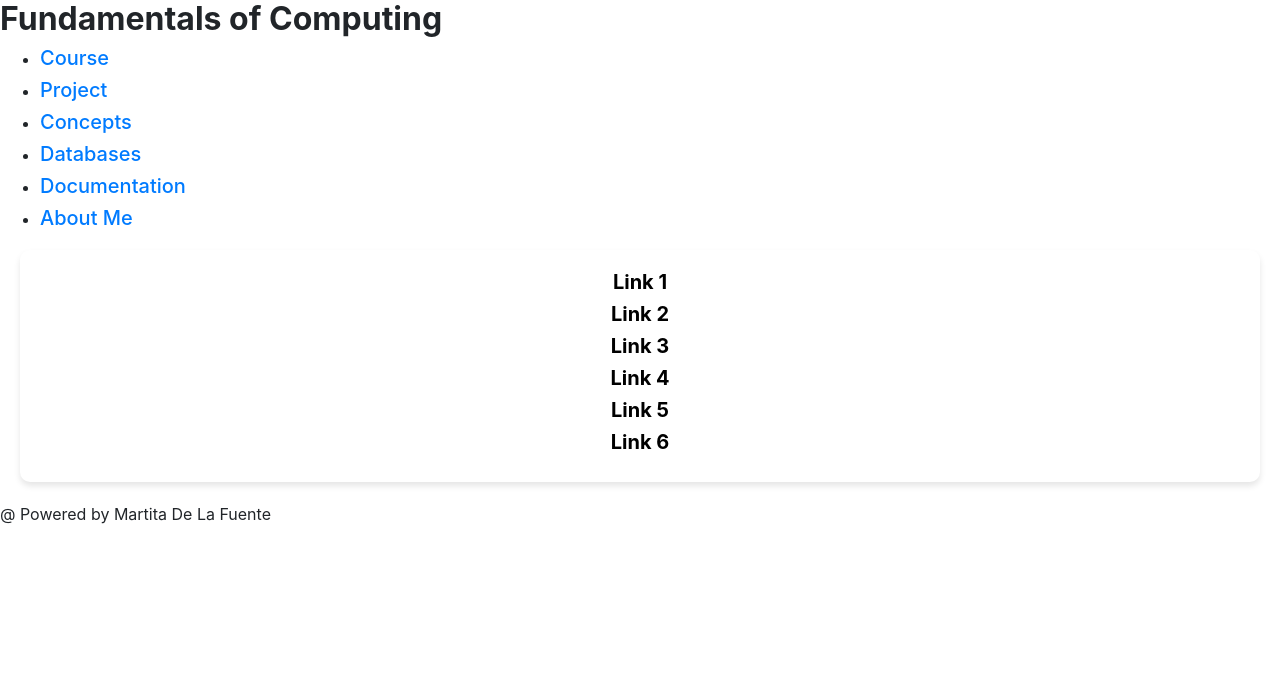
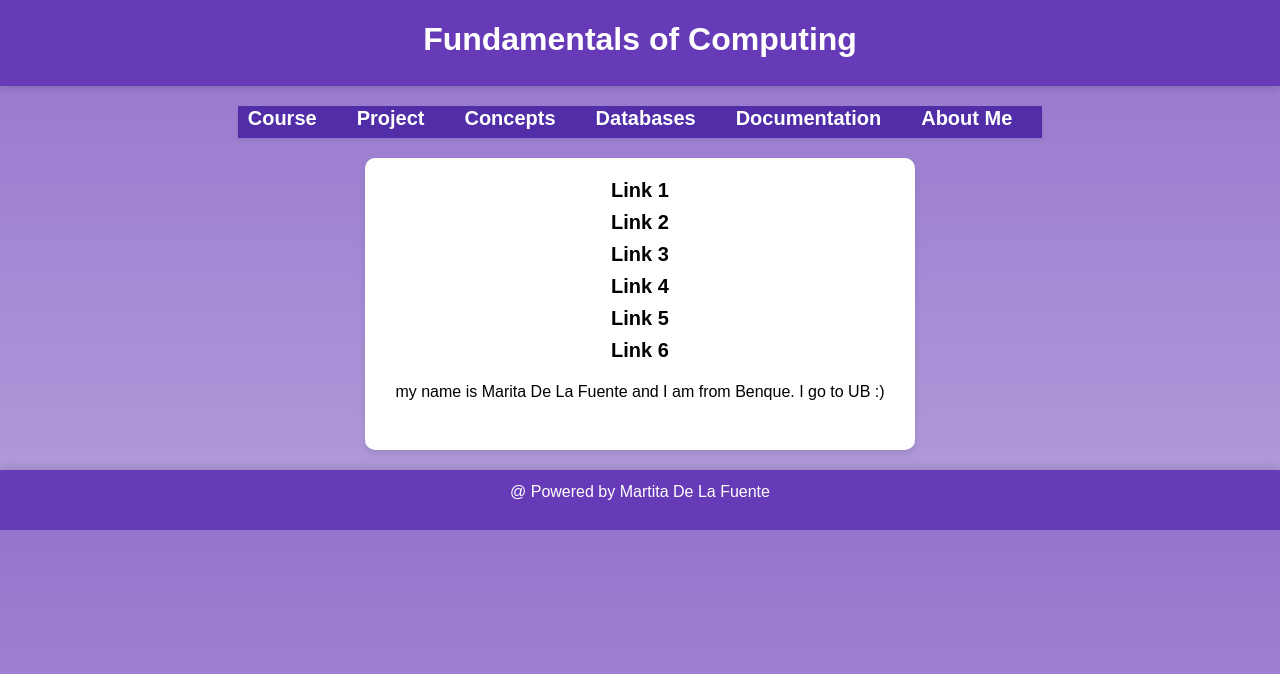
Before and after one commit to delafuentemarts/FOC, a plain HTML site: page project.html in a window 1280 px wide. Drawn offline with nearby package versions, Linux system fonts and the light colour scheme.

Commit message:
Update project.html

```diff
--- a/project.html
+++ b/project.html
@@ -6,7 +6,60 @@
   <title>FoC</title>
   <link rel="stylesheet" href="https://maxcdn.bootstrapcdn.com/bootstrap/4.0.0/css/bootstrap.min.css" integrity="sha384-Gn5384xqQ1aoWXA+058RXPxPg6fy4IWvTNh0E263XmFcJlSAwiGgFAW/dAiS6JXm" crossorigin="anonymous">
   <style>
-    /* ... (your existing styles) ... */
+    body {
+      background: linear-gradient(to bottom, #9575cd, #b39ddb); /* Gradient Background */
+      color: #ffffff; /* White */
+      font-family: 'Arial', sans-serif;
+      margin: 0;
+      padding: 0;
+      text-align: center;
+    }
+
+    header {
+      background-color: #673ab7; /* Deep Purple */
+      color: #ffffff; /* White */
+      padding: 20px;
+      margin-bottom: 20px;
+      box-shadow: 0 4px 6px rgba(0, 0, 0, 0.1); /* Subtle Box Shadow */
+    }
+
+    section {
+      display: flex;
+      flex-direction: column;
+      align-items: center;
+    }
+
+    nav {
+      background-color: #512da8; /* Dark Purple */
+      overflow: hidden;
+      transition: background-color 0.5s;
+      box-shadow: 0 2px 4px rgba(0, 0, 0, 0.1); /* Subtle Box Shadow */
+    }
+
+    nav ul {
+      list-style: none;
+      padding: 0;
+      margin: 0;
+      display: flex;
+      justify-content: center;
+    }
+
+    nav li {
+      margin-right: 20px;
+    }
+
+    nav a {
+      text-decoration: none;
+      color: #ffffff; /* White */
+      font-weight: bold;
+      padding: 10px;
+      border-radius: 5px;
+      transition: background-color 0.3s, color 0.3s;
+    }
+
+    nav a:hover {
+      background-color: #673ab7; /* Deep Purple */
+    }
 
     article {
       background-color: #ffffff; /* White */
@@ -31,7 +84,18 @@
       color: #ffffff; /* White */
     }
 
-    /* ... (your existing styles) ... */
+    article p {
+      background-color: rgba(255, 255, 255, 0.8); /* Semi-transparent white background */
+      padding: 10px;
+      border-radius: 5px;
+    }
+
+    footer {
+      background-color: #673ab7; /* Deep Purple */
+      color: #ffffff; /* White */
+      padding: 10px;
+      box-shadow: 0 -4px 6px rgba(0, 0, 0, 0.1); /* Subtle Box Shadow */
+    }
   </style>
 </head>
 <body>
@@ -61,7 +125,7 @@
         <h5><a href="your-link-5.html">Link 5</a></h5>
         <h5><a href="your-link-6.html">Link 6</a></h5>
       </center>
-
+      <p>my name is Marita De La Fuente and I am from Benque. I go to UB :)</p>
     </article>
   </section>
 
```
